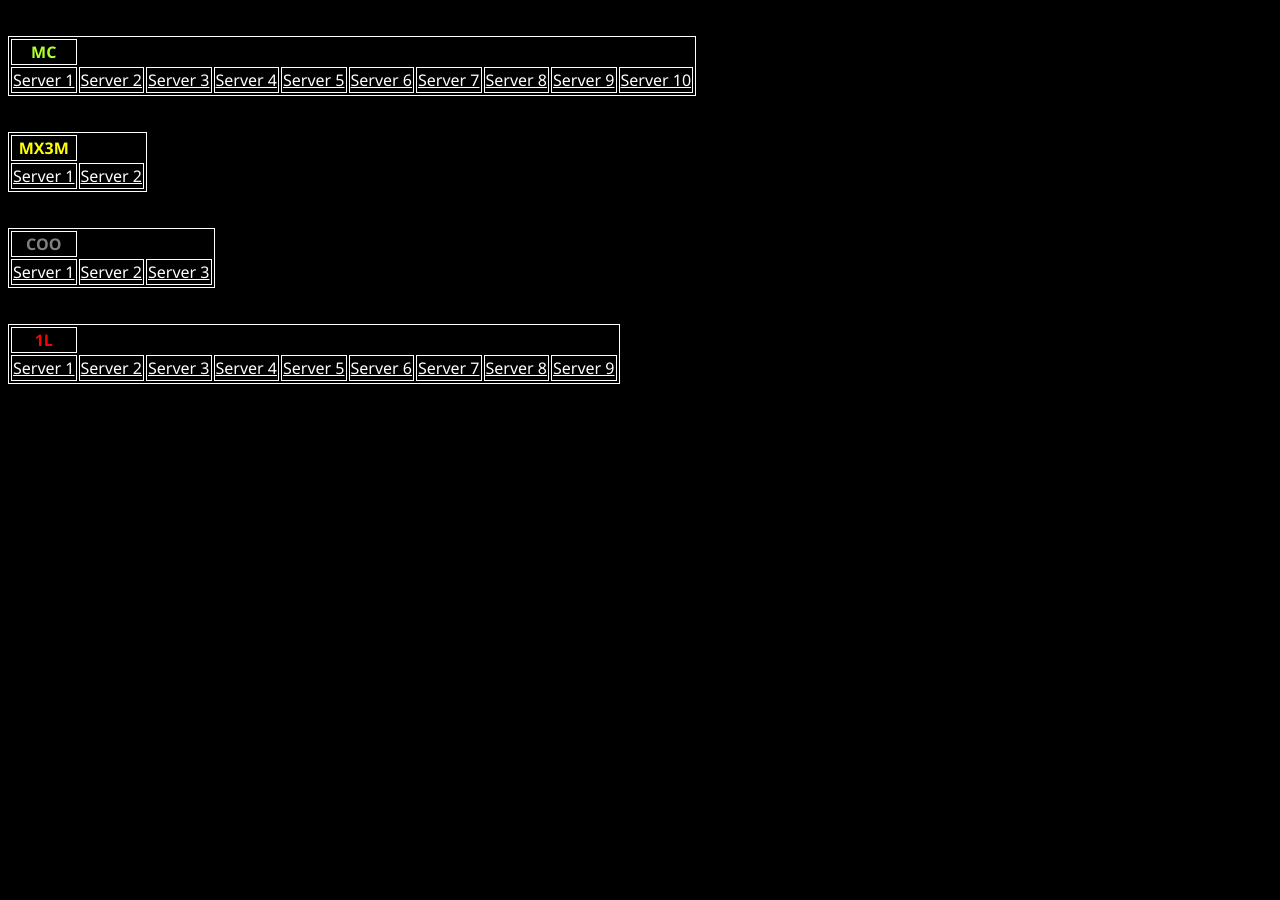
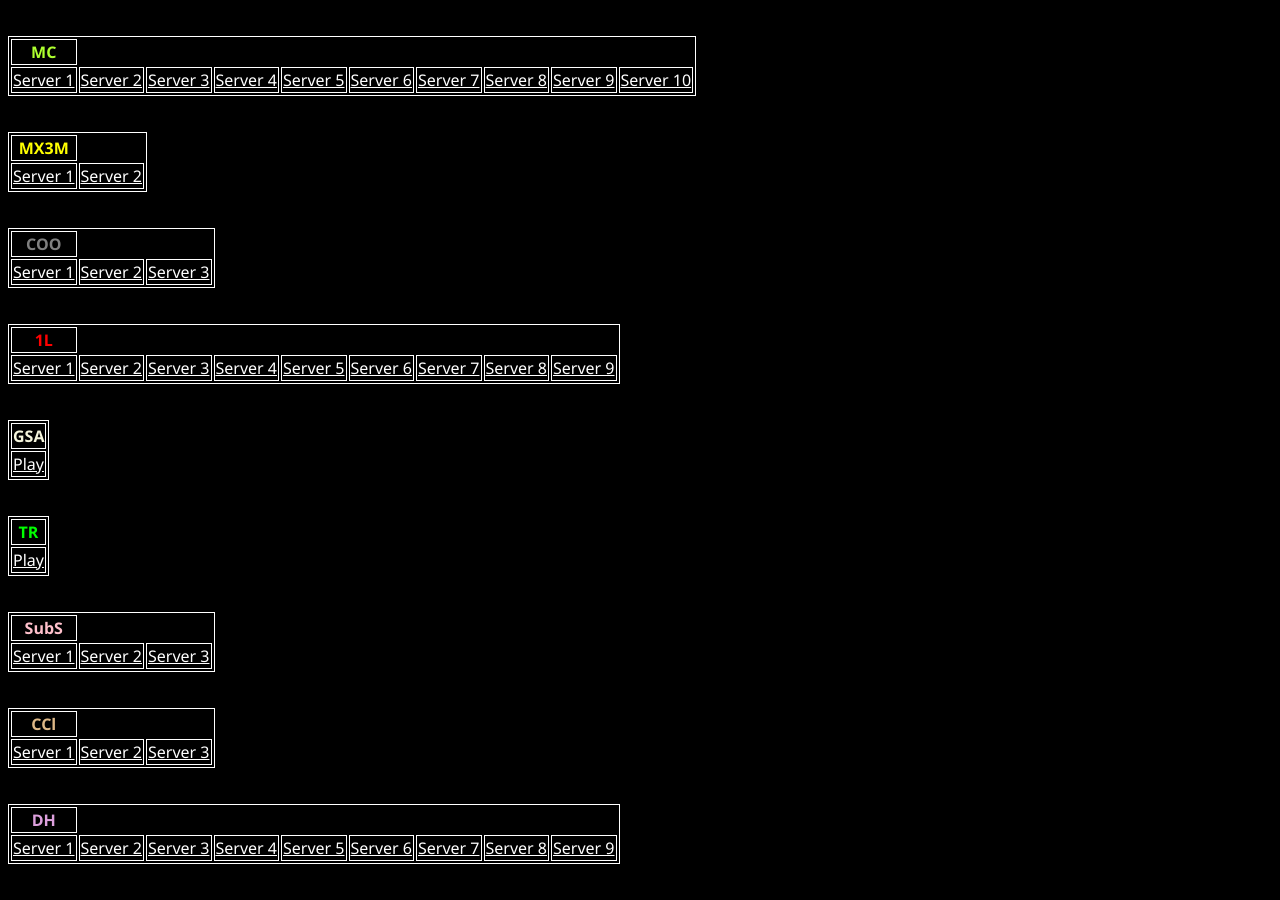
Before and after one commit to Morpter/Project-SGB, a plain HTML site: page index.html in a window 1280 px wide. Shown: the part 86-986 px from the top of the page. Before the commit the page ends 800 px from the top, so only its background shows below. Drawn offline with Linux system fonts and the light colour scheme.

Commit message:
New games
Added:
- Grand Shift Auto (GTA)
- Temple Run
- Subway Surfers
- Cookie Clicker
- Drift Hunters

```diff
--- a/index.html
+++ b/index.html
@@ -63,7 +63,63 @@
     <td><a class="nt" href="https://bestgradex.com/games/1v1-lol/index.html#" target="_blank">Server 9</a></td>
   </tr>
 </table>
-
-
+<br></br>
+<table>
+  <tr>
+    <th><b style="color:beige;font-family:'Segoe UI', Tahoma, Geneva, Verdana, sans-serif">GSA</b></th>
+  </tr>
+  <tr>
+    <td><a class="nt" href="https://real-gangster-simulator-grand-city.vakhtangi1980.repl.co" target="_blank">Play</a></td>
+  </tr>
+</table>
+<br></br>
+<table>
+  <tr>
+    <th><b style="color:lime;font-family:'Segoe UI', Tahoma, Geneva, Verdana, sans-serif">TR</b></th>
+  </tr>
+  <tr>
+    <td><a class="nt" href="https://emulatoros.github.io/html5-games/games/templerun2/" target="_blank">Play</a></td>
+  </tr>
+</table>
+<br></br>
+<table>
+  <tr>
+    <th><b style="color:pink;font-family:'Segoe UI', Tahoma, Geneva, Verdana, sans-serif">SubS</b></th>
+  </tr>
+  <tr>
+    <td><a class="nt" href="https://files.ufreegame.net/1024/Subway-Surfers-Zurich/" target="_blank">Server 1</a></td>
+    <td><a class="nt" href="https://files.gamezhero.com/game/905/1d1/9051d1173be765fb/data/index.html" target="_blank">Server 2</a></td>
+    <td><a class="nt" href="https://resource.doodoo.love/kfokP4/game/subwaysurfers/v15/?gid=subway-surfers" target="_blank">Server 3</a></td>
+  </tr>
+</table>
+<br></br>
+<table>
+  <tr>
+    <th><b style="color:burlywood;font-family:'Segoe UI', Tahoma, Geneva, Verdana, sans-serif">CCl</b></th>
+  </tr>
+  <tr>
+    <td><a class="nt" href="https://webglmath.github.io/cookie-clicker/" target="_blank">Server 1</a></td>
+    <td><a class="nt" href="https://eli-schwartz.github.io/cookieclicker/" target="_blank">Server 2</a></td>
+    <td><a class="nt" href="https://watchdocumentaries.com/wp-content/uploads/games/cookie-clicker/" target="_blank">Server 3</a></td>
+  </tr>
+</table>
+<br></br>
+<table>
+  <tr>
+    <th><b style="color:plum;font-family:'Segoe UI', Tahoma, Geneva, Verdana, sans-serif">DH</b></th>
+  </tr>
+  <tr>
+    <td><a class="nt" href="https://drifthunters.gitlab.io/" target="_blank">Server 1</a></td>
+    <td><a class="nt" href="https://zayaruzostreetorgan.com/uploads/5/5/6/7/5567194/custom_themes/136734914403232081/drift_hunter.html" target="_blank">Server 2</a></td>
+    <td><a class="nt" href="https://grandcanyonshuttles.com/uploads/5/5/6/7/5567194/custom_themes/136734914403232081/drift_hunter.html" target="_blank">Server 3</a></td>
+    <td><a class="nt" href="https://watchdocumentaries.com/wp-content/uploads/games/drift-hunters/" target="_blank">Server 4</a></td>
+    <td><a class="nt" href="https://v6p9d9t4.ssl.hwcdn.net/html/1792221/ItchIO/index.html" target="_blank">Server 5</a></td>
+    <td><a class="nt" href="https://kdata1.com/2017/09/drift-hunters-2/" target="_blank">Server 6</a></td>
+    <td><a class="nt" href="https://tbg95.github.io/drift-hunters/game.html" target="_blank">Server 7</a></td>
+    <td><a class="nt" href="https://webglmath.github.io/drift-hunters/" target="_blank">Server 8</a></td>
+    <td><a class="nt" href="https://bestgradex.com/games/drift-hunters/index.html" target="_blank">Server 9</a></td>
+  </tr>
+</table>
+<br></br>
 
 </html>
```
